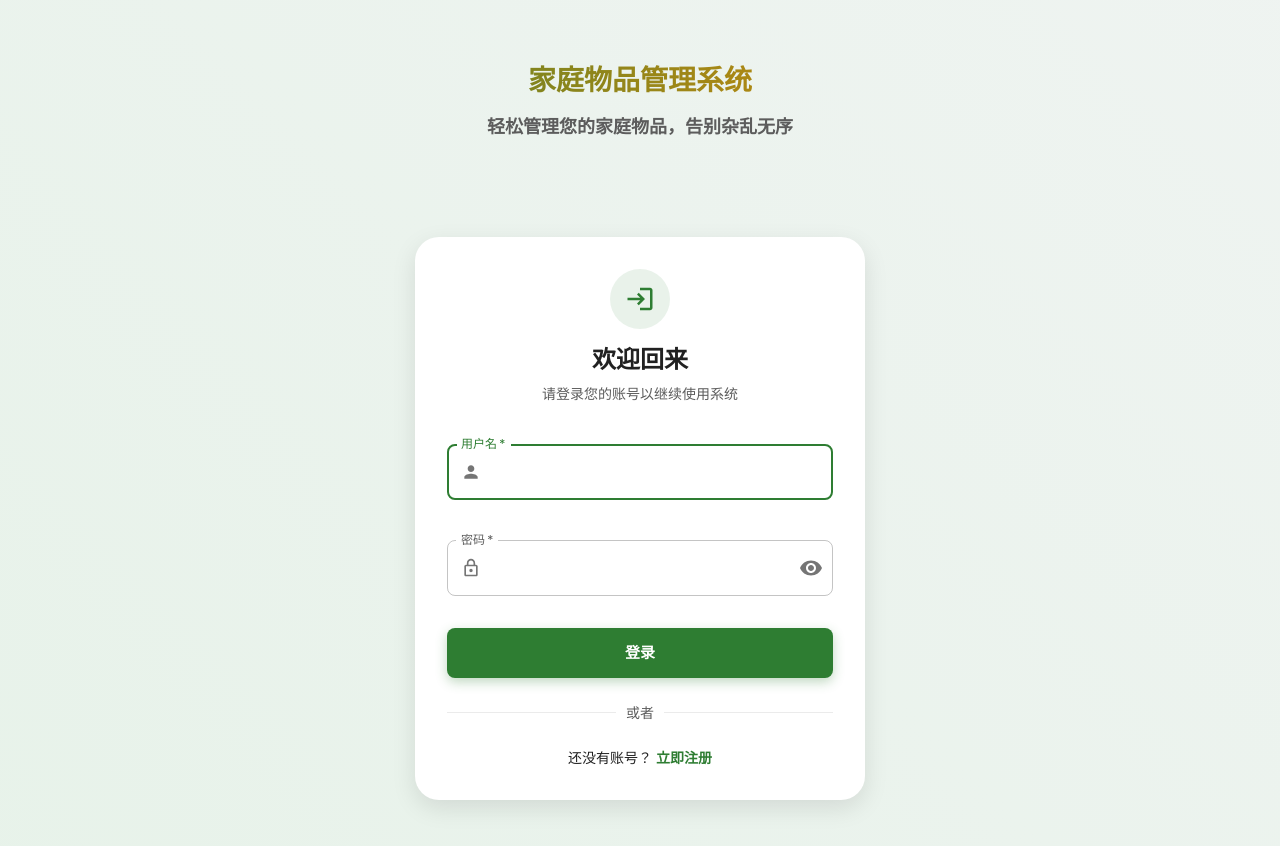
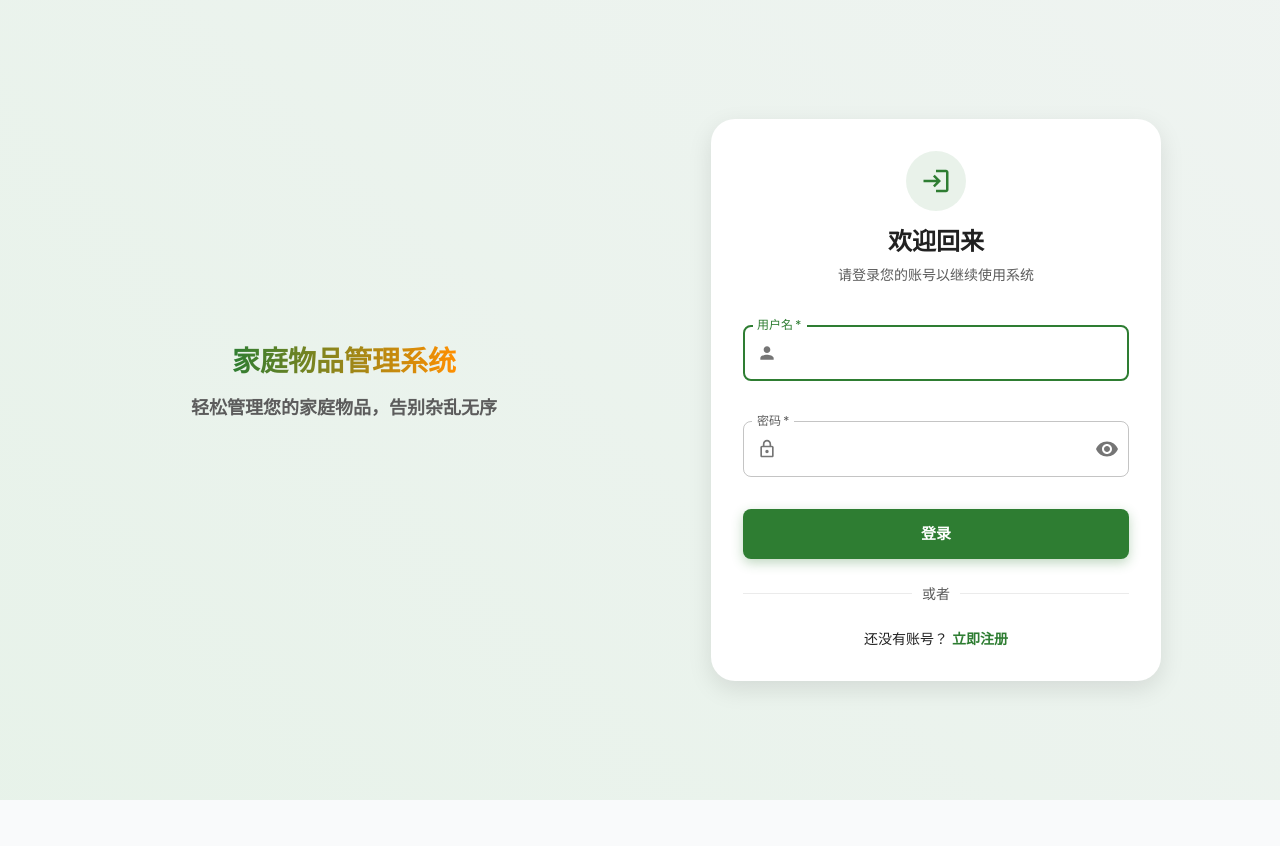
Before and after one commit to kadaliao/house-keeper, a React (Create React App) app in the folder frontend/: page /login in a window 1280 px wide. Shown: the top 846 px of the page. After the commit the page ends 800 px from the top, so only its background shows below. Built offline with nearby package versions, Linux system fonts and the light colour scheme.

Commit message:
refactor(ui): restore left-right layout without illustrations
- Restore left-right layout structure for login page\n- Restore left-right layout structure for home page\n- Keep a clean design without illustration images\n- Update devlog with changes

```diff
--- a/frontend/src/pages/Home.js
+++ b/frontend/src/pages/Home.js
@@ -112,8 +112,8 @@ const Home = () => {
       {/* Hero Section */}
       <Container maxWidth="lg">
         <Grid container spacing={4} alignItems="center" sx={{ mb: { xs: 6, md: 10 } }}>
-          <Grid item xs={12} sx={{ textAlign: 'center' }}>
-            <Box sx={{ p: { xs: 2, md: 4 }, maxWidth: 800, mx: 'auto' }}>
+          <Grid item xs={12} md={6}>
+            <Box sx={{ p: { xs: 2, md: 4 } }}>
               <Typography
                 variant="h2"
                 component="h1"
@@ -138,7 +138,7 @@ const Home = () => {
               <Typography variant="body1" paragraph sx={{ mb: 4 }}>
                 家庭物品管理系统帮助您追踪所有家庭物品的位置、保修期和重要提醒，让您的家庭管理更加井井有条。
               </Typography>
-              <Stack direction="row" spacing={2} justifyContent="center">
+              <Stack direction="row" spacing={2}>
                 <Button
                   component={Link}
                   to="/login"
@@ -171,6 +171,11 @@ const Home = () => {
                 </Button>
               </Stack>
             </Box>
+          </Grid>
+
+          {/* 右侧空白区域，保持左右平衡 */}
+          <Grid item xs={12} md={6} sx={{ display: { xs: 'none', md: 'block' } }}>
+            <Box sx={{ p: 4 }}></Box>
           </Grid>
         </Grid>
 
--- a/frontend/src/pages/auth/LoginPage.js
+++ b/frontend/src/pages/auth/LoginPage.js
@@ -76,8 +76,26 @@ const LoginPage = () => {
           justifyContent="center"
           sx={{ minHeight: '80vh' }}
         >
-          {/* 左侧标题区域 */}
-          <Grid item xs={12} sx={{ textAlign: 'center', mb: 4 }}>
+          {/* 左侧品牌区域 */}
+          <Grid
+            item
+            xs={12}
+            md={6}
+            sx={{
+              display: { xs: 'none', md: 'block' },
+              textAlign: 'center',
+            }}
+          >
+            <Box
+              sx={{
+                p: 4,
+                height: '100%',
+                display: 'flex',
+                flexDirection: 'column',
+                justifyContent: 'center',
+                alignItems: 'center',
+              }}
+            >
               <Typography
                 variant="h3"
                 component="h1"
@@ -94,13 +112,14 @@ const LoginPage = () => {
               <Typography
                 variant="h6"
                 color="textSecondary"
-              sx={{ mb: 4, maxWidth: 600, mx: 'auto' }}
+                sx={{ mb: 4, maxWidth: 400, mx: 'auto' }}
               >
                 轻松管理您的家庭物品，告别杂乱无序
               </Typography>
+            </Box>
           </Grid>
 
-          {/* 登录表单 */}
+          {/* 右侧登录表单 */}
           <Grid item xs={12} md={6} sx={{ display: 'flex', justifyContent: 'center' }}>
             <Paper
               elevation={3}
```
Also changed, not shown: 2 other files (tests, documents, lock files or other folders). Lines whose indentation alone changed are shown as unchanged.
